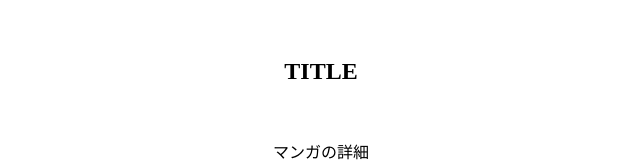
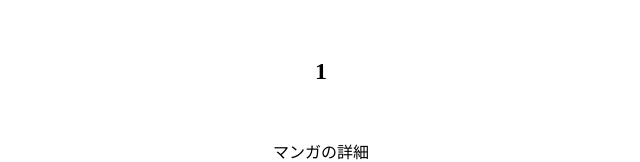
Before and after one commit to Channelsu/manga, a Nuxt app: page /mangas/1 in a window 1280 px wide. Shown: the top 162 px of the page, without its empty margins (319-959 px from the left). Built offline with nearby package versions, Linux system fonts and the light colour scheme.

Commit message:
id表示

```diff
--- a/pages/mangas/_id/index.vue
+++ b/pages/mangas/_id/index.vue
@@ -1,6 +1,6 @@
 <template>
   <section class="single-manga">
-    <h1>TITLE</h1>
+    <h1>{{ $route.params.id }}</h1>
     <div>
       <img src="" alt="">
     </div>
```
